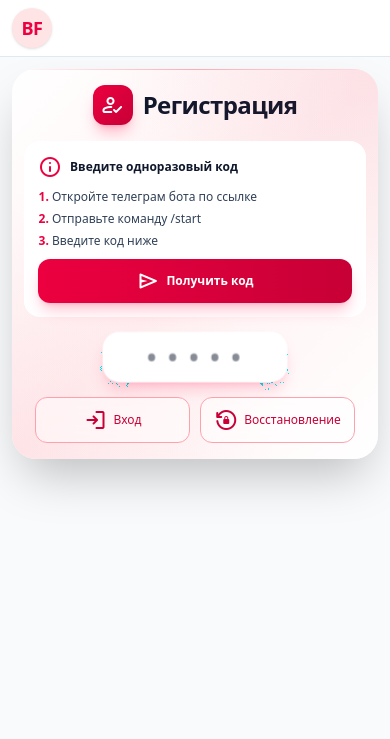
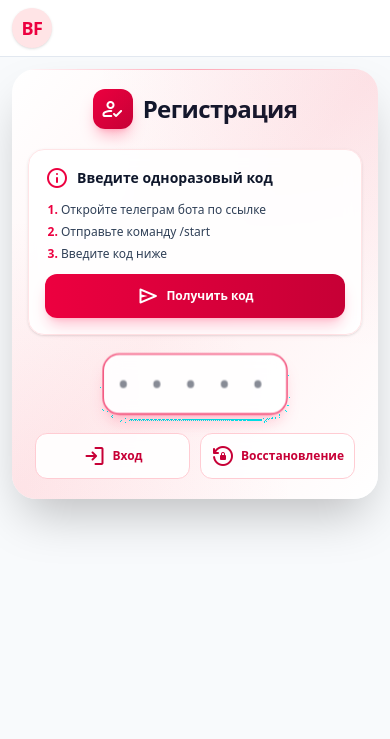
Before and after one commit to uran124/bunch, a PHP site: page /register in a window 390 px wide. Shown: the top 739 px of the page. Run offline with PHP 8.4, Linux system fonts and the light colour scheme.

Commit message:
Improve auth form mobile styling

```diff
--- a/app/views/register.php
+++ b/app/views/register.php
@@ -1,9 +1,9 @@
-<section class="relative w-full max-w-sm overflow-hidden rounded-3xl bg-gradient-to-br from-white via-rose-50 to-white shadow-2xl">
+<section class="relative w-full max-w-[420px] overflow-hidden rounded-3xl bg-gradient-to-br from-white via-rose-50 to-white shadow-2xl">
     <div class="absolute inset-0 bg-[radial-gradient(circle_at_top_right,rgba(225,29,72,0.08),transparent_50%)] pointer-events-none"></div>
     <div class="absolute inset-0 bg-[radial-gradient(circle_at_bottom_left,rgba(244,63,94,0.08),transparent_50%)] pointer-events-none"></div>
     <div class="absolute top-0 left-1/2 -translate-x-1/2 w-96 h-px bg-gradient-to-r from-transparent via-rose-400 to-transparent opacity-50 pointer-events-none"></div>
 
-    <div class="flex flex-col gap-4 px-3 py-4">
+    <div class="flex flex-col gap-5 px-4 py-5 sm:px-5 sm:py-6">
         <header class="flex flex-col gap-2 text-center">
             <div class="flex items-center justify-center gap-2.5">
                 <div class="w-10 h-10 rounded-xl bg-gradient-to-br from-rose-600 to-rose-700 flex items-center justify-center shadow-lg shadow-rose-500/30">
@@ -36,13 +36,13 @@
         <?php endif; ?>
 
         <?php if (($stage ?? 'code') === 'code'): ?>
-            <div class="rounded-2xl bg-white backdrop-blur-sm p-3.5">
-                <div class="space-y-2.5">
-                    <div class="flex items-center gap-2 text-xs font-semibold text-slate-900">
-                        <span class="material-symbols-rounded text-sm text-rose-600">info</span>
+            <div class="rounded-2xl border border-rose-100 bg-white/90 backdrop-blur-sm p-4 shadow-sm">
+                <div class="space-y-3">
+                    <div class="flex items-center gap-2 text-sm font-semibold text-slate-900">
+                        <span class="material-symbols-rounded text-base text-rose-600">info</span>
                         <span>Введите одноразовый код</span>
                     </div>
-                    <ol class="space-y-1.5 pl-3.5 text-xs text-slate-700 list-decimal marker:text-rose-600 marker:font-semibold">
+                    <ol class="space-y-1.5 pl-4 text-xs text-slate-700 list-decimal marker:text-rose-600 marker:font-semibold">
                         <li>Откройте телеграм бота по ссылке</li>
                         <li>Отправьте команду /start</li>
                         <li>Введите код ниже</li>
@@ -71,7 +71,7 @@
                         name="code"
                         maxlength="5"
                         pattern="\d{5}"
-                        class="w-44 rounded-2xl bg-white backdrop-blur-sm px-2 py-2 text-center text-2xl font-bold tracking-widest text-slate-900 outline-none transition focus:border-rose-600 focus:shadow-lg focus:shadow-rose-500/20 focus:scale-105"
+                        class="w-44 rounded-2xl border border-rose-200 bg-white/90 backdrop-blur-sm px-3 py-3 text-center text-2xl font-bold tracking-[0.35em] text-slate-900 outline-none transition focus:border-rose-600 focus:shadow-lg focus:shadow-rose-500/20 focus:scale-105"
                         placeholder="• • • • •"
                         required
                         inputmode="numeric"
@@ -83,11 +83,11 @@
 
             <div class="flex justify-center">
                 <div class="grid grid-cols-2 gap-2.5 w-full max-w-xs">
-                    <a href="/?page=login" class="inline-flex items-center justify-center gap-1.5 rounded-xl border border-rose-300 bg-white/50 backdrop-blur-sm px-3 py-2.5 text-xs font-medium text-rose-700 transition hover:bg-rose-50 hover:border-rose-300">
+                    <a href="/?page=login" class="inline-flex items-center justify-center gap-1.5 rounded-xl border border-rose-200 bg-white/90 backdrop-blur-sm px-3 py-2.5 text-xs font-semibold text-rose-700 transition hover:bg-rose-50 hover:border-rose-300">
                         <span class="material-symbols-rounded text-sm">login</span>
                         Вход
                     </a>
-                    <a href="/?page=recover" class="inline-flex items-center justify-center gap-1.5 rounded-xl border border-rose-300 bg-white/50 backdrop-blur-sm px-3 py-2.5 text-xs font-medium text-rose-700 transition hover:bg-rose-50 hover:border-rose-300">
+                    <a href="/?page=recover" class="inline-flex items-center justify-center gap-1.5 rounded-xl border border-rose-200 bg-white/90 backdrop-blur-sm px-3 py-2.5 text-xs font-semibold text-rose-700 transition hover:bg-rose-50 hover:border-rose-300">
                         <span class="material-symbols-rounded text-sm">lock_reset</span>
                         Восстановление
                     </a>
@@ -99,7 +99,7 @@
 
                 <div class="flex justify-center">
                     <div class="w-full max-w-xs">
-                        <div class="group relative rounded-2xl border border-rose-200 bg-white backdrop-blur-sm transition focus-within:border-rose-600 focus-within:shadow-lg focus-within:shadow-rose-500/20">
+                        <div class="group relative rounded-2xl border border-rose-200 bg-white/90 backdrop-blur-sm transition focus-within:border-rose-600 focus-within:shadow-lg focus-within:shadow-rose-500/20">
                             <div class="absolute inset-y-0 left-3 flex items-center pointer-events-none">
                                 <span class="material-symbols-rounded text-rose-600 text-lg">person</span>
                             </div>
@@ -108,7 +108,7 @@
                                 id="name"
                                 name="name"
                                 value="<?php echo htmlspecialchars($prefillName ?? '', ENT_QUOTES, 'UTF-8'); ?>"
-                                class="w-full bg-transparent pl-10 pr-3 py-3.5 text-base font-medium text-slate-900 outline-none placeholder:text-slate-400"
+                                class="w-full bg-transparent pl-10 pr-3 py-3.5 text-base font-semibold text-slate-900 outline-none placeholder:text-slate-400"
                                 placeholder="Ваше имя"
                                 required
                             >
@@ -118,7 +118,7 @@
 
                 <div class="flex justify-center">
                     <div class="w-full max-w-xs">
-                        <div class="group relative rounded-2xl border border-rose-200 bg-white backdrop-blur-sm transition focus-within:border-rose-600 focus-within:shadow-lg focus-within:shadow-rose-500/20">
+                        <div class="group relative rounded-2xl border border-rose-200 bg-white/90 backdrop-blur-sm transition focus-within:border-rose-600 focus-within:shadow-lg focus-within:shadow-rose-500/20">
                             <div class="absolute inset-y-0 left-3 flex items-center pointer-events-none">
                                 <span class="material-symbols-rounded text-rose-600 text-lg">phone</span>
                             </div>
@@ -127,7 +127,7 @@
                                 id="phone"
                                 name="phone"
                                 value="<?php echo htmlspecialchars($prefillPhone ?? '', ENT_QUOTES, 'UTF-8'); ?>"
-                                class="w-full bg-transparent pl-10 pr-3 py-3.5 text-base font-medium text-slate-900 outline-none placeholder:text-slate-400"
+                                class="w-full bg-transparent pl-10 pr-3 py-3.5 text-base font-semibold text-slate-900 outline-none placeholder:text-slate-400"
                                 placeholder="+7"
                                 required
                                 inputmode="tel"
@@ -138,7 +138,7 @@
 
                 <div class="flex justify-center">
                     <div class="w-full max-w-xs">
-                        <div class="group relative rounded-2xl border border-rose-200 bg-white backdrop-blur-sm transition focus-within:border-rose-600 focus-within:shadow-lg focus-within:shadow-rose-500/20">
+                        <div class="group relative rounded-2xl border border-rose-200 bg-white/90 backdrop-blur-sm transition focus-within:border-rose-600 focus-within:shadow-lg focus-within:shadow-rose-500/20">
                             <div class="absolute inset-y-0 left-3 flex items-center pointer-events-none">
                                 <span class="material-symbols-rounded text-rose-600 text-lg">mail</span>
                             </div>
@@ -147,7 +147,7 @@
                                 id="email"
                                 name="email"
                                 value="<?php echo htmlspecialchars($prefillEmail ?? '', ENT_QUOTES, 'UTF-8'); ?>"
-                                class="w-full bg-transparent pl-10 pr-3 py-3.5 text-base font-medium text-slate-900 outline-none placeholder:text-slate-400"
+                                class="w-full bg-transparent pl-10 pr-3 py-3.5 text-base font-semibold text-slate-900 outline-none placeholder:text-slate-400"
                                 placeholder="Email (необязательно)"
                             >
                         </div>
@@ -165,7 +165,7 @@
                                 pattern="[0-9]*"
                                 maxlength="1"
                                 autocomplete="off"
-                                class="w-full aspect-square rounded-xl border border-rose-200 bg-white backdrop-blur-sm text-center text-xl font-bold text-slate-900 outline-none transition focus:border-rose-600 focus:shadow-lg focus:shadow-rose-500/20 focus:scale-105"
+                                  class="w-full aspect-square rounded-xl border border-rose-200 bg-white/90 backdrop-blur-sm text-center text-xl font-bold text-slate-900 outline-none transition focus:border-rose-600 focus:shadow-lg focus:shadow-rose-500/20 focus:scale-105"
                                 aria-label="Цифра PIN <?php echo $i; ?>"
                                 required
                             >
@@ -191,11 +191,11 @@
 
             <div class="flex justify-center">
                 <div class="grid grid-cols-2 gap-2.5 w-full max-w-xs">
-                    <a href="/?page=login" class="inline-flex items-center justify-center gap-1.5 rounded-xl border border-rose-200 bg-white/80 backdrop-blur-sm px-3 py-2.5 text-xs font-medium text-rose-700 transition hover:bg-rose-50 hover:border-rose-300">
+                    <a href="/?page=login" class="inline-flex items-center justify-center gap-1.5 rounded-xl border border-rose-200 bg-white/90 backdrop-blur-sm px-3 py-2.5 text-xs font-semibold text-rose-700 transition hover:bg-rose-50 hover:border-rose-300">
                         <span class="material-symbols-rounded text-sm">login</span>
                         Вход
                     </a>
-                    <a href="/?page=recover" class="inline-flex items-center justify-center gap-1.5 rounded-xl border border-rose-200 bg-white/80 backdrop-blur-sm px-3 py-2.5 text-xs font-medium text-rose-700 transition hover:bg-rose-50 hover:border-rose-300">
+                    <a href="/?page=recover" class="inline-flex items-center justify-center gap-1.5 rounded-xl border border-rose-200 bg-white/90 backdrop-blur-sm px-3 py-2.5 text-xs font-semibold text-rose-700 transition hover:bg-rose-50 hover:border-rose-300">
                         <span class="material-symbols-rounded text-sm">lock_reset</span>
                         Восстановление
                     </a>
```
Also changed, not shown: app/views/login.php (+17 -17 lines), app/views/recover.php (+17 -17 lines).
